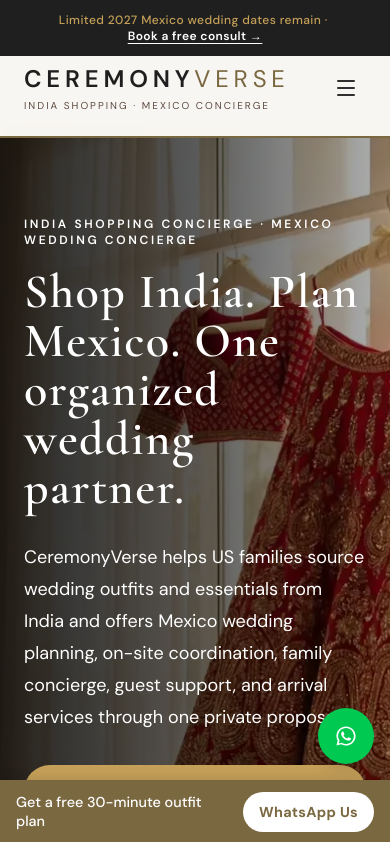
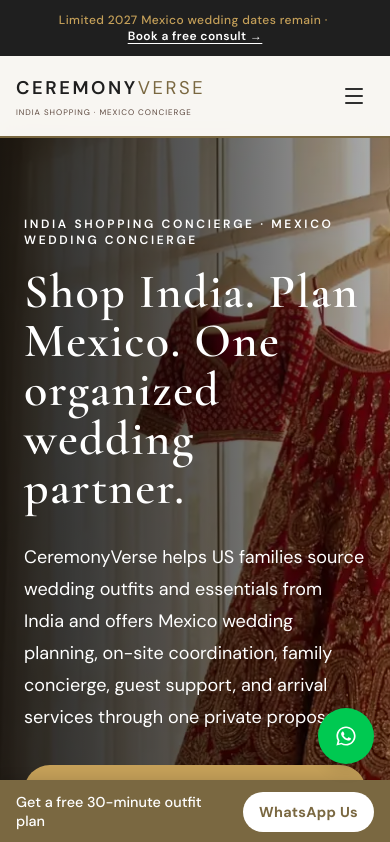
Before and after one commit to leylabernie/v0-ceremony-verse-wedding-concierge, a Next.js app: page / in a window 390 px wide. Shown: the top 842 px of the page. Built offline with nearby package versions, Linux system fonts and the light colour scheme.

Commit message:
Update components/navigation.tsx for responsive header fix

```diff
--- a/components/navigation.tsx
+++ b/components/navigation.tsx
@@ -40,27 +40,27 @@ export function Navigation() {
   }
 
   return (
-    <header className="fixed left-0 right-0 z-50 bg-muted-rose/95 backdrop-blur-md border-b-2 border-brushed-gold" style={{ top: "40px" }}>
-      <nav className="max-w-7xl mx-auto px-6 sm:px-8 lg:px-12" aria-label="Main navigation">
-        <div className="flex items-center justify-between h-24">
+    <header className="cv-site-header fixed left-0 right-0 z-50 border-b-2 border-brushed-gold bg-muted-rose/95 backdrop-blur-md">
+      <nav className="mx-auto max-w-[1600px] px-4 sm:px-6 lg:px-8 2xl:px-10" aria-label="Main navigation">
+        <div className="cv-navigation-row flex items-center justify-between gap-3">
           {/* Logo - Far Left with Two-Tone Styling */}
-          <div className="flex-shrink-0">
+          <div className="min-w-0 flex-shrink-0">
             <Link
               href="/"
               className="flex flex-col items-start group"
               onClick={handleLinkClick}
             >
-              <span className="text-2xl sm:text-3xl uppercase tracking-[0.2em] font-semibold text-[#1f1f1f]">
+              <span className="whitespace-nowrap text-[1.15rem] font-semibold uppercase tracking-[0.14em] text-[#1f1f1f] sm:text-2xl sm:tracking-[0.18em] lg:text-3xl lg:tracking-[0.2em]">
                 CEREMONY<span className="font-light text-[#7a6841]">VERSE</span>
               </span>
-              <span className="text-[10px] uppercase tracking-[0.2em] text-[#5e4a40] mt-0.5">
+              <span className="mt-0.5 whitespace-nowrap text-[8px] uppercase tracking-[0.12em] text-[#5e4a40] sm:text-[9px] sm:tracking-[0.16em] lg:text-[10px] lg:tracking-[0.2em]">
                 India Shopping · Mexico Concierge
               </span>
             </Link>
           </div>
 
           {/* Desktop Navigation - Center, vertically aligned */}
-          <div className="hidden xl:flex items-center justify-center flex-1 px-5">
+          <div className="hidden min-w-0 flex-1 items-center justify-center px-3 2xl:flex">
             <div className="flex items-center gap-1">
               {navItems.map((item) => (
                 <Link
@@ -81,7 +81,7 @@ export function Navigation() {
           </div>
 
           {/* CTA Buttons - Far Right */}
-          <div className="hidden xl:flex flex-shrink-0 items-center gap-3">
+          <div className="hidden flex-shrink-0 items-center gap-3 2xl:flex">
             <a
               href="https://wa.me/12153419990?text=Hi%20Bhamini!%20I%20found%20CeremonyVerse%20and%20want%20to%20learn%20more."
               target="_blank"
@@ -99,7 +99,7 @@ export function Navigation() {
             </a>
             <Link
               href="/contact/"
-              className="inline-block px-8 py-3 bg-transparent text-midnight-navy border border-midnight-navy font-bold text-base rounded-full
+              className="inline-block whitespace-nowrap rounded-full border border-midnight-navy bg-transparent px-7 py-3 text-base font-bold text-midnight-navy
                 transition-all duration-300
                 hover:bg-brushed-gold hover:border-brushed-gold hover:text-white hover:shadow-[0_4px_20px_rgba(197,160,89,0.3)]"
             >
@@ -109,7 +109,7 @@ export function Navigation() {
 
           {/* Mobile Menu Button */}
           <button
-            className="xl:hidden p-2 text-midnight-navy hover:text-brushed-gold transition-colors"
+            className="flex-shrink-0 p-2 text-midnight-navy transition-colors hover:text-brushed-gold 2xl:hidden"
             onClick={() => setMobileMenuOpen(!mobileMenuOpen)}
             aria-expanded={mobileMenuOpen}
             aria-label="Toggle navigation menu"
@@ -120,7 +120,7 @@ export function Navigation() {
 
         {/* Mobile Navigation */}
         {mobileMenuOpen && (
-          <div className="xl:hidden py-6 border-t border-brushed-gold/30 animate-fade-in">
+          <div className="max-h-[calc(100vh-var(--cv-announcement-height)-var(--cv-navigation-height))] overflow-y-auto border-t border-brushed-gold/30 py-5 animate-fade-in 2xl:hidden">
             <div className="flex flex-col gap-2">
               {navItems.map((item) => (
                 <Link
```
